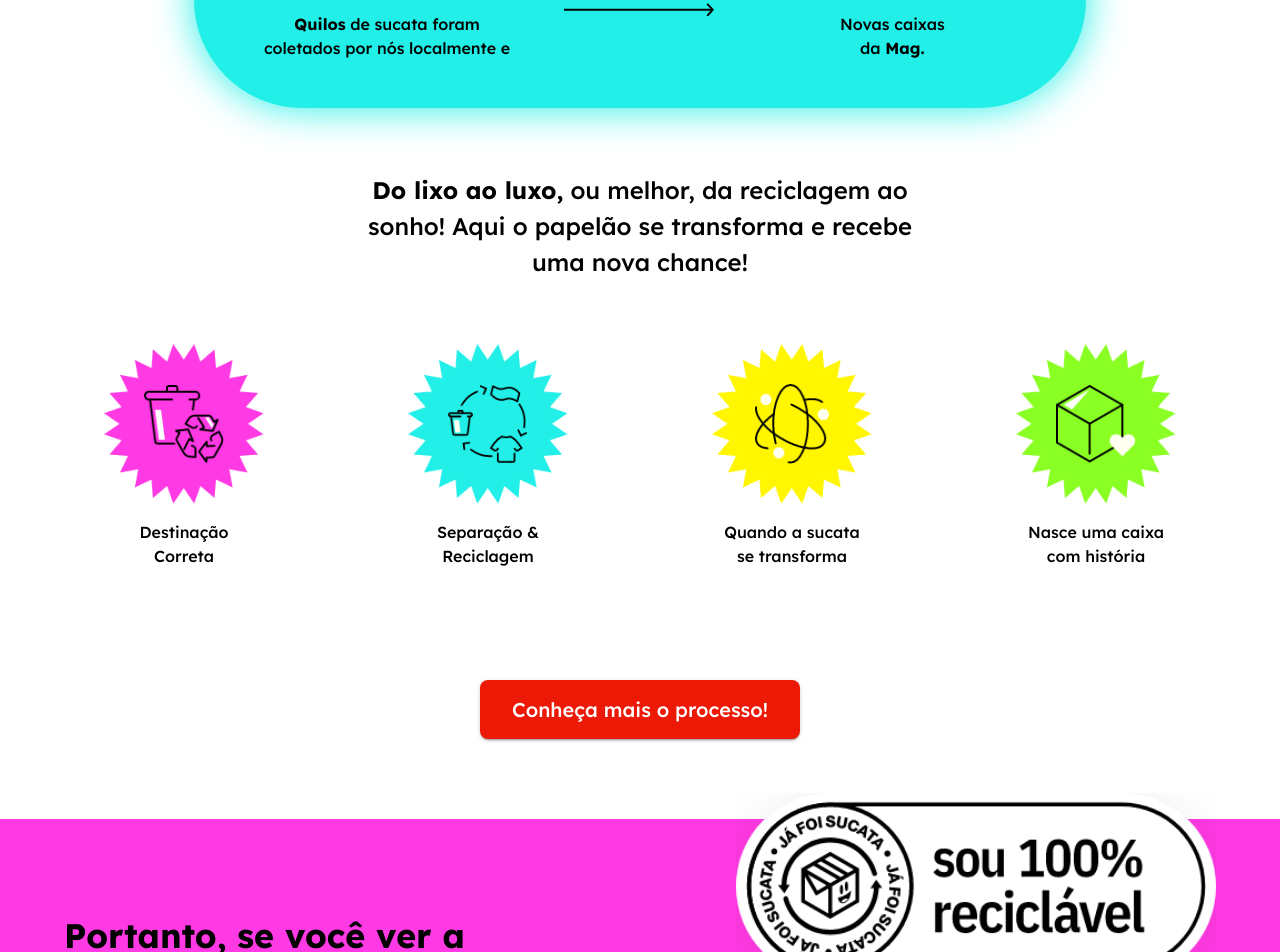
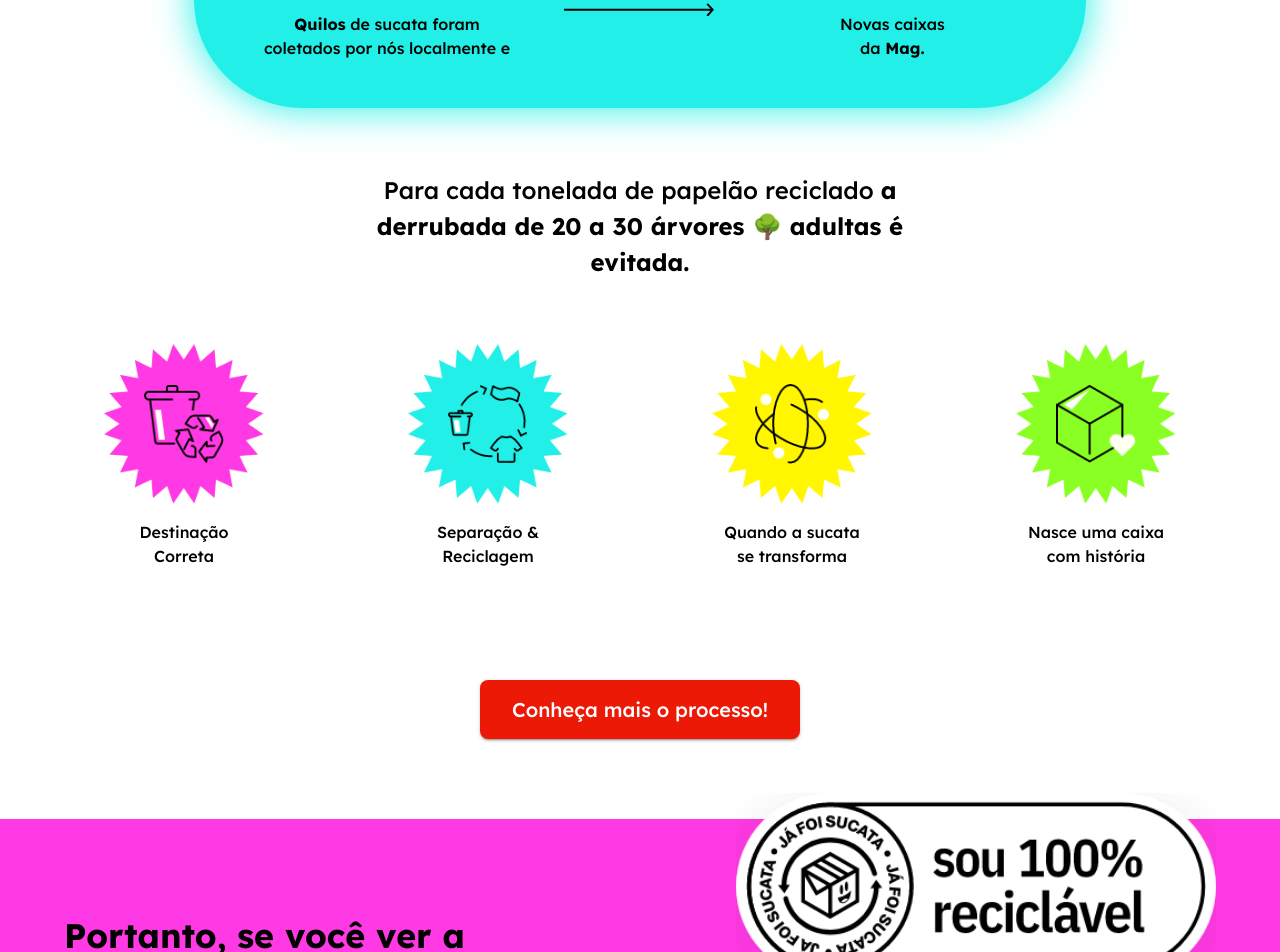
Before and after one commit to gffhammes/selo-ja-foi-sucata, a Next.js app: page / in a window 1280 px wide. Shown: the part 1173-2125 px from the top of the page. Built offline with nearby package versions, Linux system fonts and the light colour scheme.

Commit message:
refactor: changes home text

```diff
--- a/pages/_document.js
+++ b/pages/_document.js
@@ -6,6 +6,7 @@ export default function Document() {
       <Head>
         <link rel="preconnect" href="https://fonts.googleapis.com" />
         <link rel="preconnect" href="https://fonts.gstatic.com" crossOrigin /><link href="https://fonts.googleapis.com/css2?family=Lexend:wght@300;400;500;700&display=swap" rel="stylesheet" />
+        <meta charset="UTF-8" />
       </Head>
       <body>
         <Main />
--- a/src/components/home/HomePage.js
+++ b/src/components/home/HomePage.js
@@ -22,7 +22,7 @@ export const HomePage = () => {
       <TransformationCard />
       <Container maxWidth='sm' sx={{ py: 8 }} >
         <Typography fontSize={'1.5rem'} textAlign='center' >
-          <strong>Do lixo ao luxo,</strong> ou melhor, da reciclagem ao sonho! Aqui o papelão se transforma e recebe uma nova chance!
+        Para cada tonelada de papelão reciclado <strong>a derrubada de 20 a 30 árvores &#127795; adultas é evitada.</strong>
         </Typography>
       </Container>
       <ProcessSection />
```
